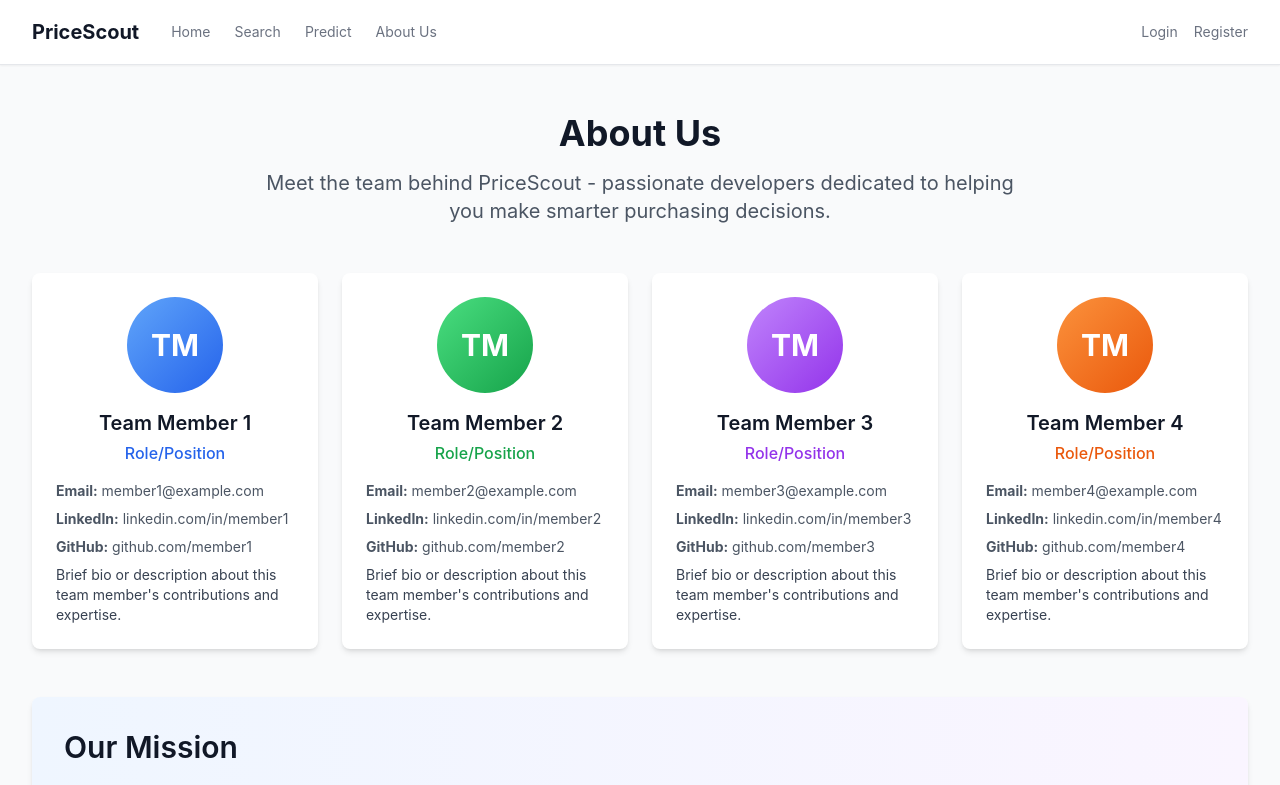
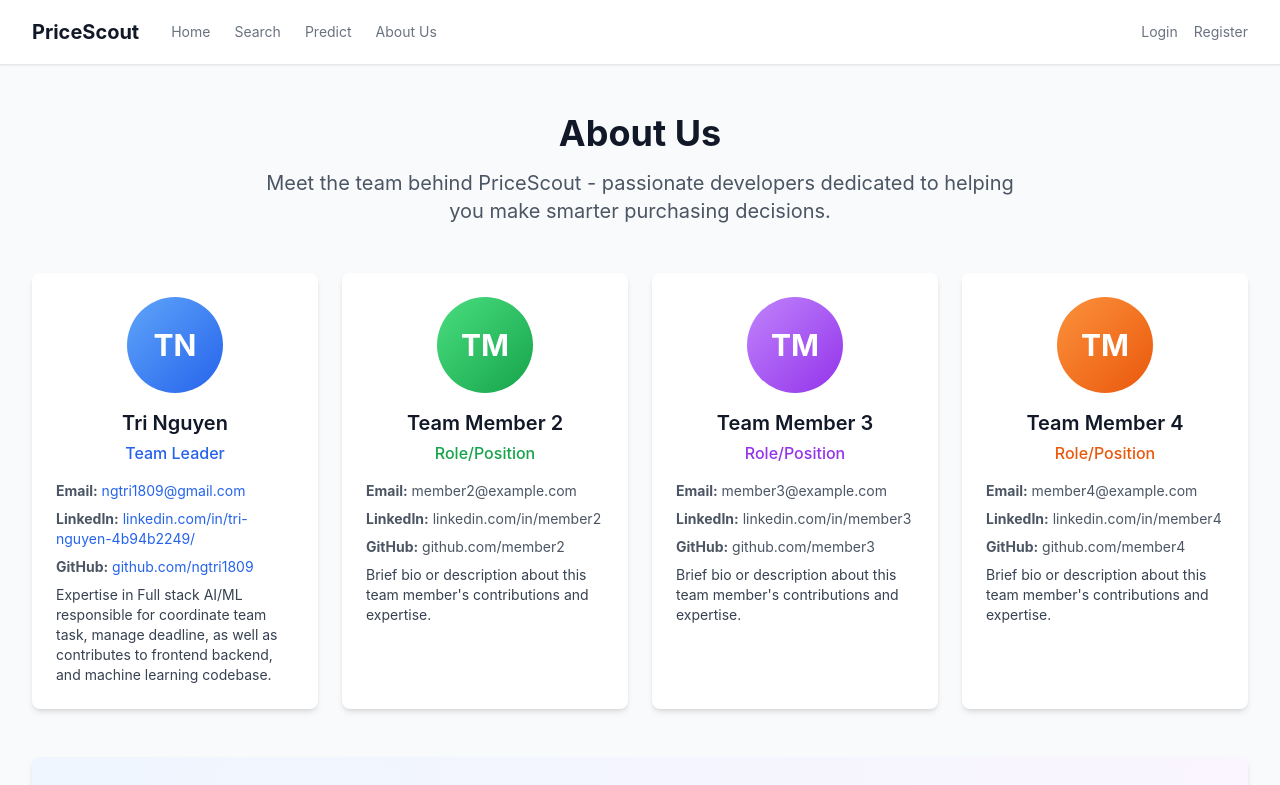
Before and after one commit to ngtri1809/PriceScout, a React (Vite) app in the folder apps/web/: page /about in a window 1280 px wide. Shown: the top 785 px of the page. Built offline with nearby package versions, Linux system fonts and the light colour scheme; no server answers.

Commit message:
update readme

```diff
--- a/apps/web/src/pages/AboutUsPage.jsx
+++ b/apps/web/src/pages/AboutUsPage.jsx
@@ -16,17 +16,17 @@
         <div className="bg-white rounded-lg shadow-md p-6 hover:shadow-lg transition-shadow">
           <div className="text-center mb-4">
             <div className="w-24 h-24 bg-gradient-to-br from-blue-400 to-blue-600 rounded-full mx-auto mb-4 flex items-center justify-center">
-              <span className="text-3xl font-bold text-white">TM</span>
+              <span className="text-3xl font-bold text-white">TN</span>
             </div>
-            <h3 className="text-xl font-semibold text-gray-900 mb-1">Team Member 1</h3>
-            <p className="text-blue-600 font-medium mb-3">Role/Position</p>
+            <h3 className="text-xl font-semibold text-gray-900 mb-1">Tri Nguyen</h3>
+            <p className="text-blue-600 font-medium mb-3">Team Leader</p>
           </div>
           <div className="space-y-2 text-sm text-gray-600">
-            <p><strong>Email:</strong> member1@example.com</p>
-            <p><strong>LinkedIn:</strong> linkedin.com/in/member1</p>
-            <p><strong>GitHub:</strong> github.com/member1</p>
+            <p><strong>Email:</strong> <a href="mailto:ngtri1809@gmail.com" className="text-blue-600 hover:underline">ngtri1809@gmail.com</a></p>
+            <p><strong>LinkedIn:</strong> <a href="https://www.linkedin.com/in/tri-nguyen-4b94b2249/" target="_blank" rel="noopener noreferrer" className="text-blue-600 hover:underline">linkedin.com/in/tri-nguyen-4b94b2249/</a></p>
+            <p><strong>GitHub:</strong> <a href="https://github.com/ngtri1809" target="_blank" rel="noopener noreferrer" className="text-blue-600 hover:underline">github.com/ngtri1809</a></p>
             <p className="mt-4 text-gray-700">
-              Brief bio or description about this team member's contributions and expertise.
+              Expertise in Full stack AI/ML responsible for coordinate team task, manage deadline, as well as contributes to frontend backend, and machine learning codebase.
             </p>
           </div>
         </div>
```
Also changed, not shown: 1 other file (tests, documents, lock files or other folders).
